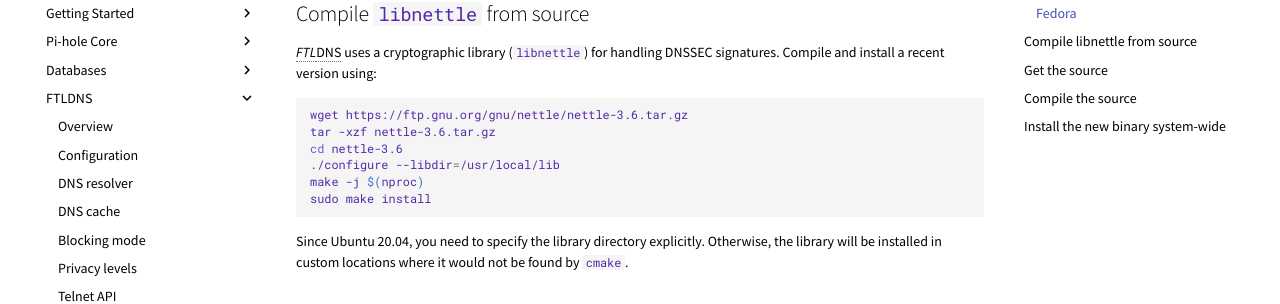
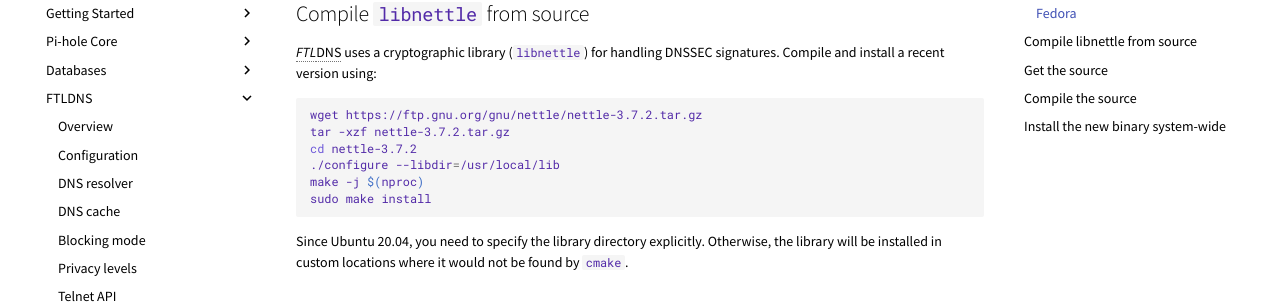
Before and after one commit to pi-hole/docs, an MkDocs documentation site: the page built from docs/ftldns/compile.md, in a window 1280 px wide and 900 px high, scrolled down 466 px. Shown: the part 153-457 px from the top of the window. Built offline with MkDocs 1.6.1 and Material for MkDocs 9.7.7, drawn with Linux system fonts in a browser that asks for light colours; comment, search, counter and statistics services are not loaded.

Commit message:
Recommend to use nettle 3.7.2
Signed-off-by: DL6ER <dl6er@dl6er.de>

````diff
--- a/docs/ftldns/compile.md
+++ b/docs/ftldns/compile.md
@@ -23,9 +23,9 @@ sudo dnf install gcc gmp-devel gmp-static m4 cmake libidn-devel readline-devel x
 Compile and install a recent version using:
 
 ```bash
-wget https://ftp.gnu.org/gnu/nettle/nettle-3.6.tar.gz
-tar -xzf nettle-3.6.tar.gz
-cd nettle-3.6
+wget https://ftp.gnu.org/gnu/nettle/nettle-3.7.2.tar.gz
+tar -xzf nettle-3.7.2.tar.gz
+cd nettle-3.7.2
 ./configure --libdir=/usr/local/lib
 make -j $(nproc)
 sudo make install
````
